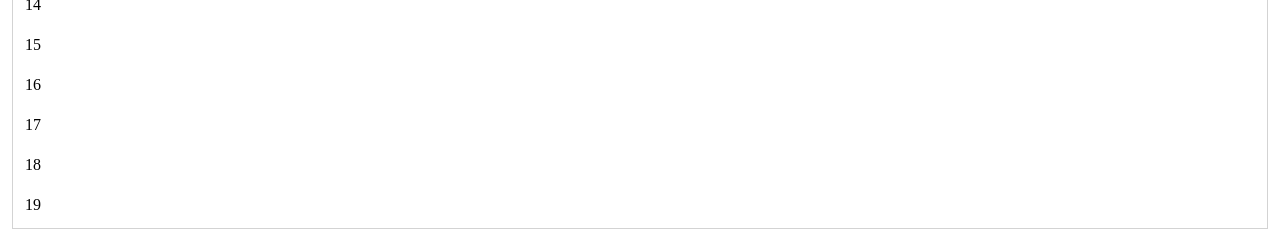
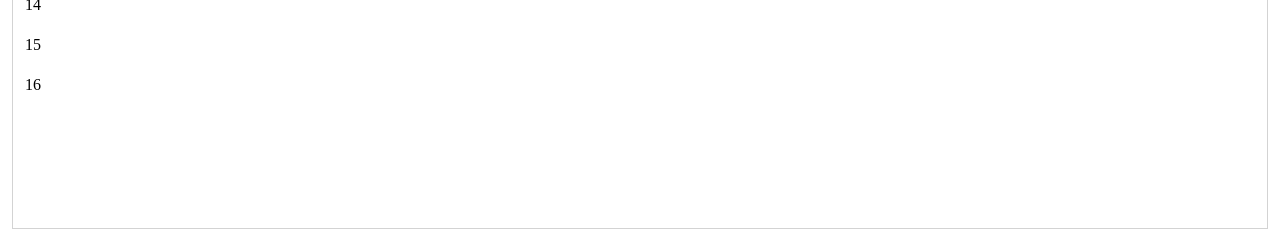
Before and after one commit to Khimish009/virtualized-scroll, a React (Vite) app: page / in a window 1280 px wide. Shown: the part 717-952 px from the top of the page. Built offline with nearby package versions, Linux system fonts and the light colour scheme.

Commit message:
feat: add offset

```diff
--- a/src/examples/DynamicHeight.tsx
+++ b/src/examples/DynamicHeight.tsx
@@ -17,7 +17,7 @@ export const DynamicHeight = () => {
   useLayoutEffect(() => {
     const scrollElement = scrollElementRef.current
 
-    if(!scrollElement) return
+    if (!scrollElement) return
 
     const handleScroll = () => {
       const scrollTop = scrollElement.scrollTop
@@ -32,7 +32,7 @@ export const DynamicHeight = () => {
     return () => scrollElement.removeEventListener('scroll', handleScroll)
   }, [])
 
-  const range = useMemo(() => {
+  const virtualItems = useMemo(() => {
     const rangeStart = scrollTop
     const rangeEnd = scrollTop + containerHeight
 
@@ -42,10 +42,19 @@ export const DynamicHeight = () => {
     startIndex = Math.max(0, startIndex - overscan)
     endIndex = Math.min(items.length - 1, endIndex - overscan)
 
-    return [startIndex, endIndex]
+    const virtualItems = []
+
+    for (let index = startIndex; index < endIndex; index++) {
+      virtualItems.push({
+        index,
+        offsetTop: index * itemHeight
+      })
+    }
+
+    return virtualItems
   }, [scrollTop, items.length])
 
-  console.log(range)
+  const totalListHeight = itemHeight * listItems.length
 
   return (
     <div style={{ padding: 12 }}>
@@ -61,16 +70,23 @@ export const DynamicHeight = () => {
         style={{
           height: containerHeight,
           overflow: 'auto',
-          border: '1px solid lightgrey'
+          border: '1px solid lightgrey',
+          position: 'relative'
         }}
         ref={scrollElementRef}
       >
-        {listItems.map((item) => {
+        <div style={{ height: totalListHeight }}>
+          {virtualItems.map(({ index, offsetTop }) => {
+            const item = listItems[index]!
+
             return (
               <div
                 style={{
                   height: itemHeight,
-                padding: '6px 12px'
+                  padding: '6px 12px',
+                  position: 'absolute',
+                  top: 0,
+                  transform: `translateY(${offsetTop}px)`
                 }}
                 key={item.id}
               >
@@ -80,5 +96,6 @@ export const DynamicHeight = () => {
           })}
         </div>
       </div>
+    </div>
   );
 };
```
Lines whose indentation alone changed are shown as unchanged.
